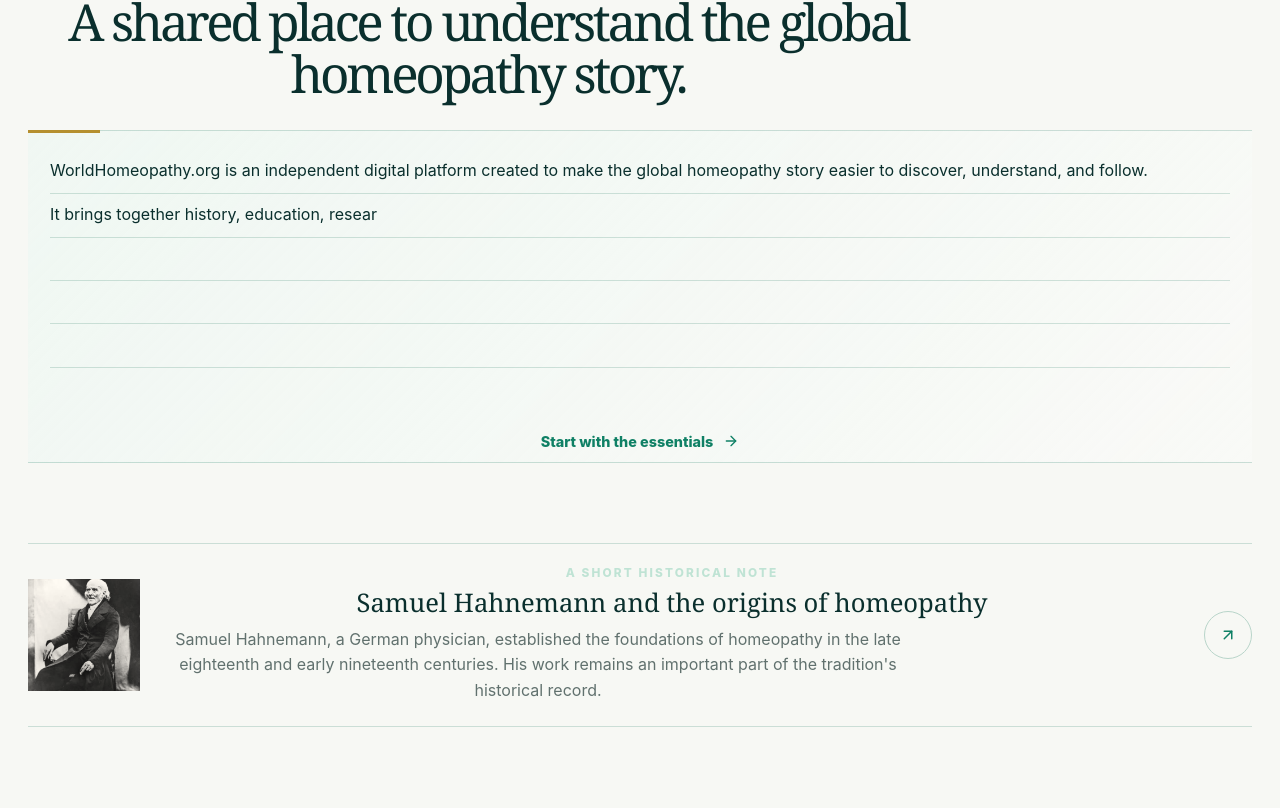
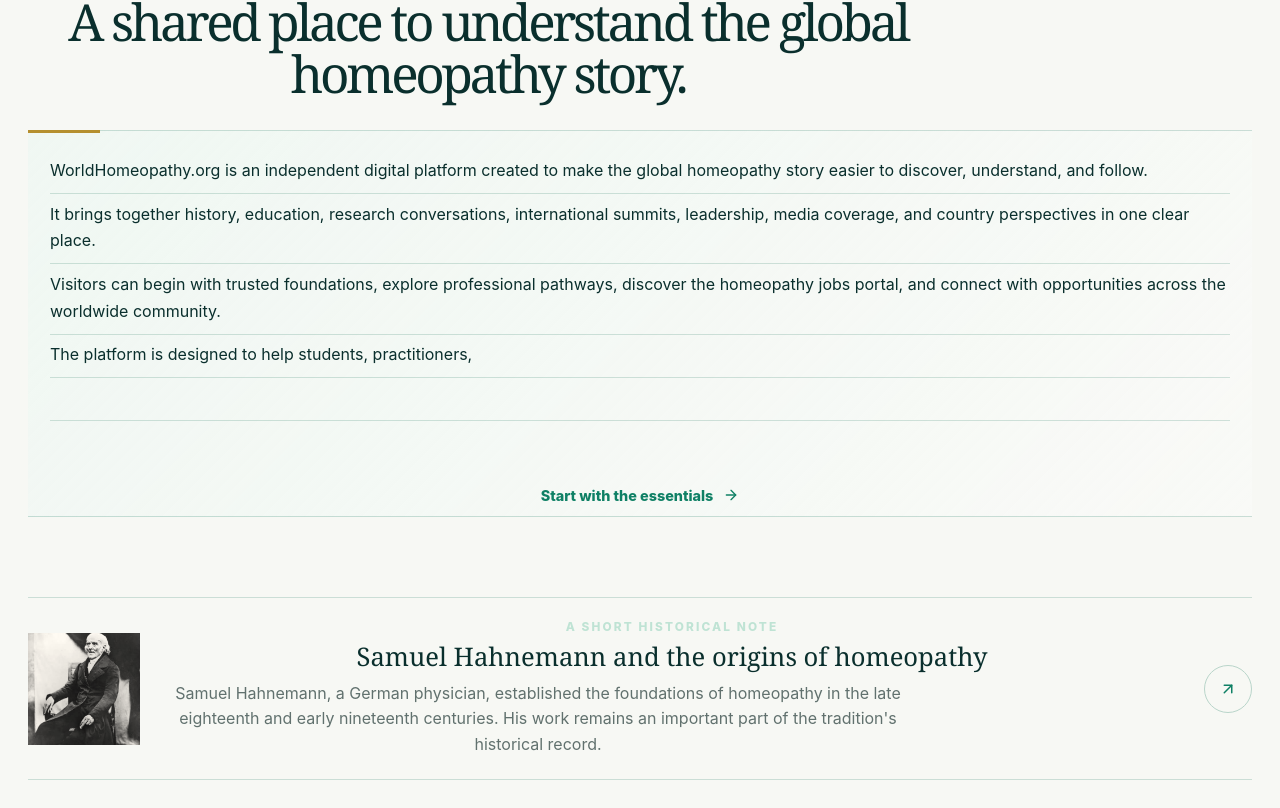
Before and after one commit to anshh00/global-Homeopathy, a React (Vite) app: page / in a window 1280 px wide. Shown: the part 895-1703 px from the top of the page. Built offline with nearby package versions, Linux system fonts and the light colour scheme.

Commit message:
Speed up homepage about typewriter

```diff
--- a/src/pages/HomePage.jsx
+++ b/src/pages/HomePage.jsx
@@ -114,7 +114,7 @@ function HomePage() {
     if (!aboutVisible || typedAbout.length >= aboutText.length) return undefined;
     const timer = window.setTimeout(() => {
       setTypedAbout(aboutText.slice(0, typedAbout.length + 1));
-    }, 34);
+    }, 12);
     return () => window.clearTimeout(timer);
   }, [aboutText, aboutVisible, typedAbout]);
 
```
